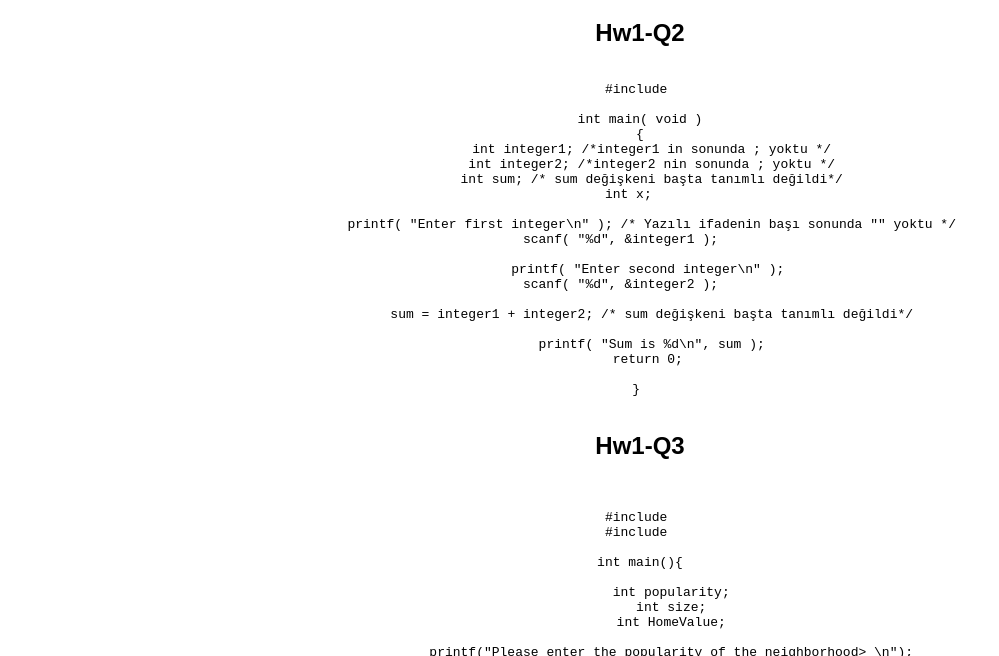
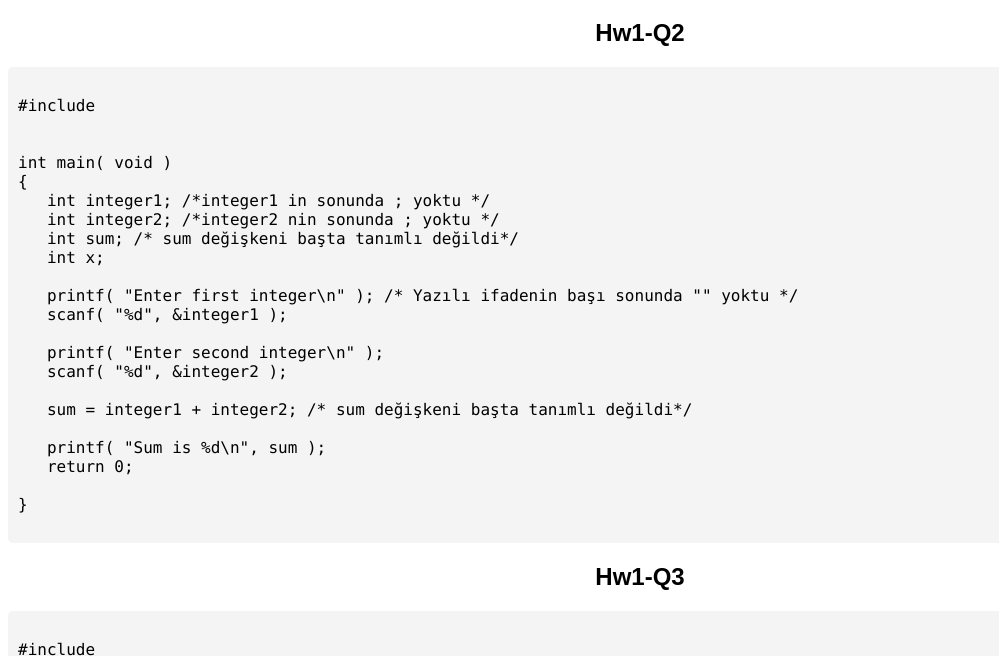
Before and after one commit to evrenoz551/muhammetevren.github.io, a plain HTML site: page index.html in a window 1280 px wide. Shown: the part 61-717 px from the top of the page, without its empty margins (0-999 px from the left). Drawn offline with Linux system fonts and the light colour scheme.

Commit message:
Update index.html

```diff
--- a/index.html
+++ b/index.html
@@ -4,13 +4,32 @@
     <meta charset="UTF-8">
     <meta name="viewport" content="width=device-width, initial-scale=1.0">
     <title>Ödevlerim</title>
+    <style>
+        body {
+            text-align: center;
+            font-family: Arial, sans-serif;
+        }
+        pre {
+            background-color: #f4f4f4;
+            padding: 10px;
+            border-radius: 5px;
+            text-align: left;
+            white-space: pre; /* Bu, kodun olduğu gibi görünmesini sağlar */
+            overflow-x: auto; /* Taşan kodlar için kaydırma ekler */
+        }
+        code {
+            font-family: Consolas, monospace;
+        }
+    </style>
 </head>
-<body style="text-align: center; font-family: Arial, sans-serif;">
+<body>
+
     <h1>Ödevlerim</h1>
 
     <h2>Hw1-Q2</h2>
     <pre><code>
 #include <stdio.h>
+
 
 int main( void )
 {
@@ -35,7 +54,6 @@ int main( void )
 
     <h2>Hw1-Q3</h2>
     <pre><code>
-
 #include <stdio.h>
 #include <math.h>
 
@@ -61,9 +79,8 @@ int main(){
 }
     </code></pre>
 
-    <h2>Hw1-Q4a)</h2>
+<h2>Hw1-Q4a)</h2>
     <pre><code>
-
 #include <stdio.h>
 #include <math.h>
 
@@ -96,10 +113,8 @@ int computeHomeValue (int popularity, int size) {
 }
     </code></pre>
 
-
-    <h2>Hw1-Q4b)</h2>
+<h2>Hw1-Q4b)</h2>
     <pre><code>
-
 #include <stdio.h>
 #include <math.h>
 
@@ -127,6 +142,9 @@ void computeHomeValue (void) {
 	printf("Home value is: %d", HomeValue);
 
 }
+    </code></pre>
+
+
 
 
 </body>
```
